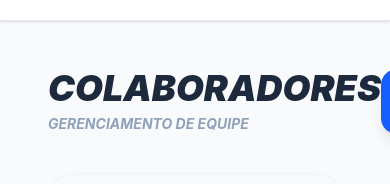
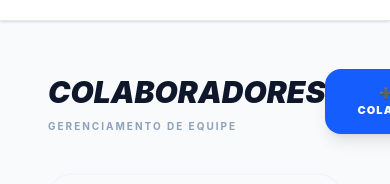
Before and after one commit to rodneycontato-ux/gabarite-tarefas, a Next.js app: page /dashboard/usuarios in a window 390 px wide. Shown: the part 134-318 px from the top of the page. Built offline with nearby package versions, Linux system fonts and the light colour scheme; no server answers; the database is empty.

Commit message:
fix: layout responsivo corrigido e alinhamento do header

```diff
--- a/app/dashboard/usuarios/_components/ListaUsuarios.tsx
+++ b/app/dashboard/usuarios/_components/ListaUsuarios.tsx
@@ -22,8 +22,8 @@ export default function UsuariosClient({ usuarios }: { usuarios: any[] }) {
     <>
       <div className="flex justify-between items-end mb-10">
         <div>
-          <h1 className="text-4xl font-black italic uppercase text-slate-800 leading-none">Colaboradores</h1>
-          <p className="text-sm font-bold text-slate-400 uppercase mt-2 italic">Gerenciamento de equipe</p>
+          <h1 className="text-3xl font-black italic uppercase text-slate-900 leading-none">Colaboradores</h1>
+          <p className="text-[10px] font-bold text-slate-400 uppercase tracking-[0.2em] mt-3">Gerenciamento de equipe</p>
         </div>
 
         <button
```
